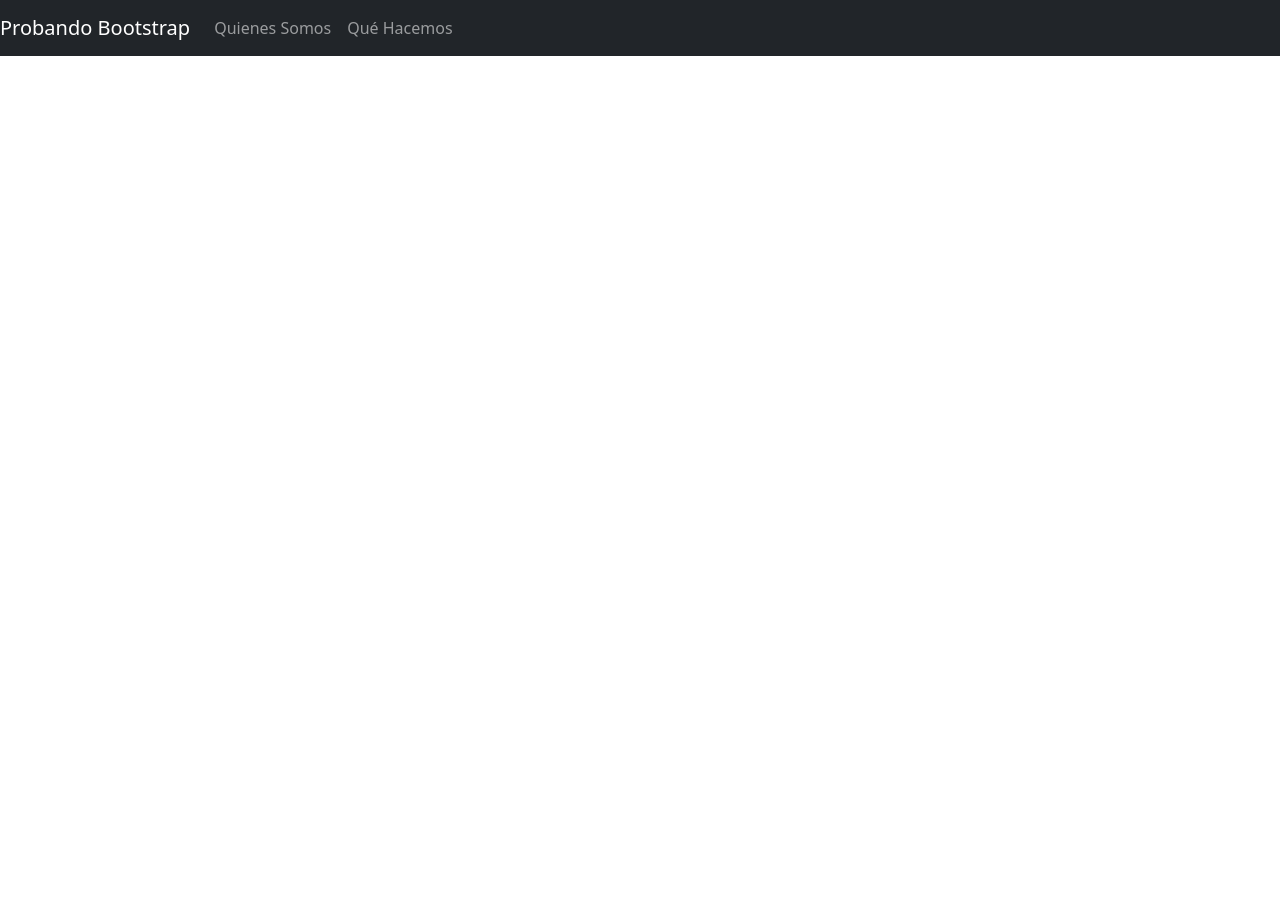
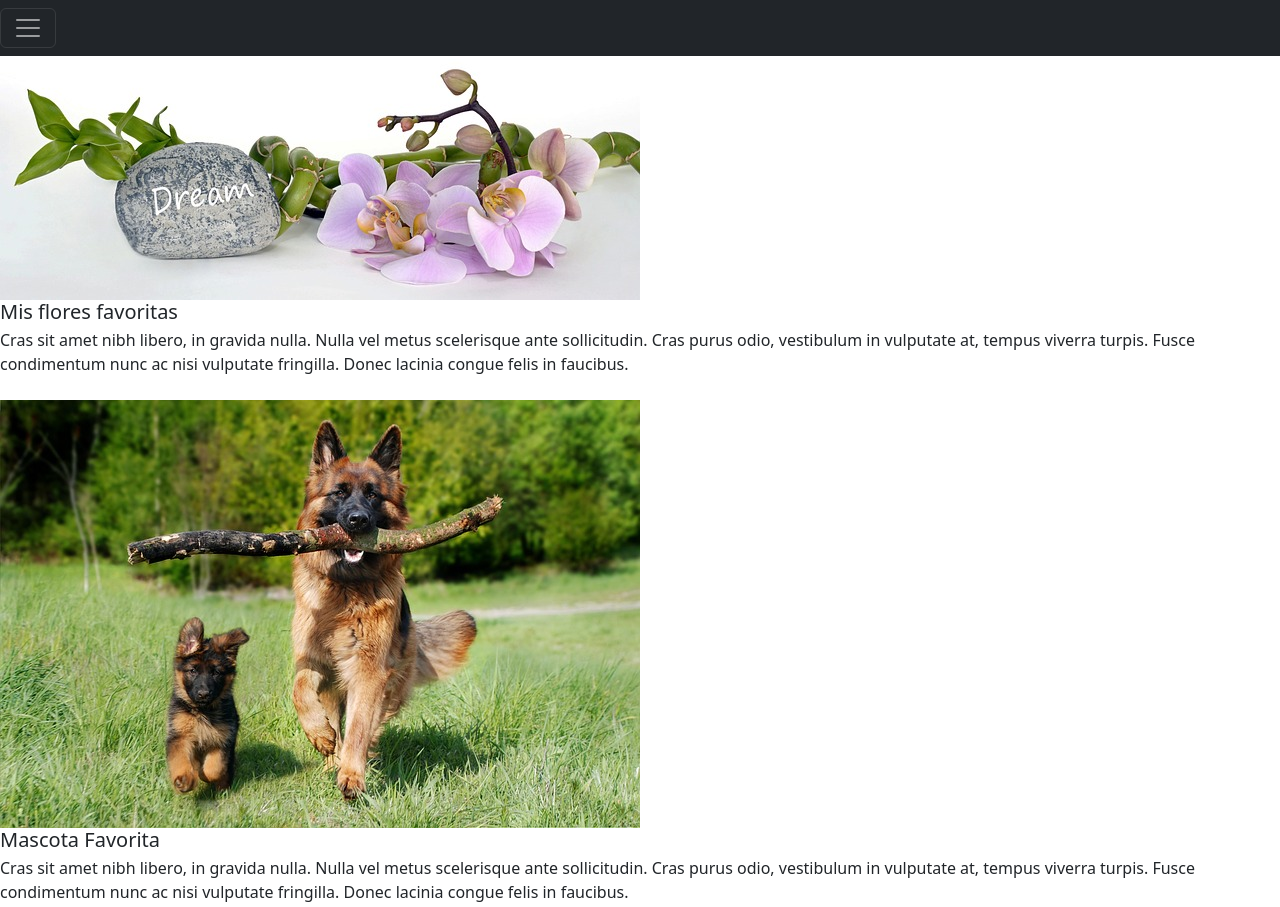
Before and after one commit to Irina-Ichim/Mi-grupo, a plain HTML site: page index.html in a window 1280 px wide. Shown: the top 907 px of the page. Before the commit the page ends 800 px from the top, so only its background shows below. Drawn offline with nearby package versions, Linux system fonts and the light colour scheme.

Commit message:
cambiando navbar bootstrap+ agregando imagenes+ agregando contenido html

```diff
--- a/index.html
+++ b/index.html
@@ -6,24 +6,43 @@
     <title>Bootstrap demo</title>
     <link href="https://cdn.jsdelivr.net/npm/bootstrap@5.3.0-alpha1/dist/css/bootstrap.min.css" rel="stylesheet" integrity="sha384-GLhlTQ8iRABdZLl6O3oVMWSktQOp6b7In1Zl3/Jr59b6EGGoI1aFkw7cmDA6j6gD" crossorigin="anonymous">
   </head>
-  <body>
-    <nav class="navbar navbar-expand-lg navbar-dark bg-dark">
-      <a class="navbar-brand" href="#">Probando Bootstrap</a>
-      <button class="navbar-toggler" type="button" data-toggle="collapse" data-target="#navbarToggleExternalContent" aria-controls="navbarToggleExternalContent" aria-expanded="false" aria-label="Toggle navigation">
-        <span class="navbar-toggler-icon"></span>
-      </button>
-      <div class="collapse navbar-collapse" id="navbarToggleExternalContent">
-        <ul class="navbar-nav ml-auto">
-          <li class="nav-item">
-            <a class="nav-link" href="#quienes-somos">Quienes Somos</a>
-          </li>
-          <li class="nav-item">
-            <a class="nav-link" href="#que-hacemos">Qué Hacemos</a>
-          </li>
-        </ul>
+   <div class="pos-f-t">
+      <div class="collapse" id="navbarToggleExternalContent">
+        <div class="bg-dark p-4">
+          <h4 class="text-white">Probando Bootstrap</h4>
+          <span class="text-muted">Toggleable via the navbar brand.</span>
+        </div>
       </div>
-    </nav>
+      <nav class="navbar navbar-dark bg-dark">
+        <button class="navbar-toggler" type="button" data-toggle="collapse" data-target="#navbarToggleExternalContent" aria-controls="navbarToggleExternalContent" aria-expanded="false" aria-label="Toggle navigation">
+          <span class="navbar-toggler-icon"></span>
+        </button>
+      </nav>
+    </div>
 
+    <ul class="list-unstyled">
+      <li class="media">
+        <img class="mr-3" src="img/orchid-g73b98daa1_640.jpg" alt="Generic placeholder image">
+        <div class="media-body">
+          <h5 class="mt-0 mb-1">Mis flores favoritas</h5>
+          Cras sit amet nibh libero, in gravida nulla. Nulla vel metus scelerisque ante sollicitudin. Cras purus odio, vestibulum in vulputate at, tempus viverra turpis. Fusce condimentum nunc ac nisi vulputate fringilla. Donec lacinia congue felis in faucibus.
+        </div>
+      </li>
+      <li class="media my-4">
+        <img class="mr-3" src="img/shepherd-dog-g7da8c2efb_640.jpg" alt="Generic placeholder image">
+        <div class="media-body">
+          <h5 class="mt-0 mb-1">Mascota Favorita</h5>
+          Cras sit amet nibh libero, in gravida nulla. Nulla vel metus scelerisque ante sollicitudin. Cras purus odio, vestibulum in vulputate at, tempus viverra turpis. Fusce condimentum nunc ac nisi vulputate fringilla. Donec lacinia congue felis in faucibus.
+        </div>
+      </li>
+      <li class="media">
+        <img class="mr-3" src="img/mineral-g6e4359888_640.jpg" alt="Generic placeholder image">
+        <div class="media-body">
+          <h5 class="mt-0 mb-1">Minerales favoritos</h5>
+          Cras sit amet nibh libero, in gravida nulla. Nulla vel metus scelerisque ante sollicitudin. Cras purus odio, vestibulum in vulputate at, tempus viverra turpis. Fusce condimentum nunc ac nisi vulputate fringilla. Donec lacinia congue felis in faucibus.
+        </div>
+      </li>
+    </ul>
 
 
 
```
Also changed, not shown: img/mineral-g6e4359888_640.jpg (added), img/orchid-g73b98daa1_640.jpg (added), img/shepherd-dog-g7da8c2efb_640.jpg (added), main.css (added).
